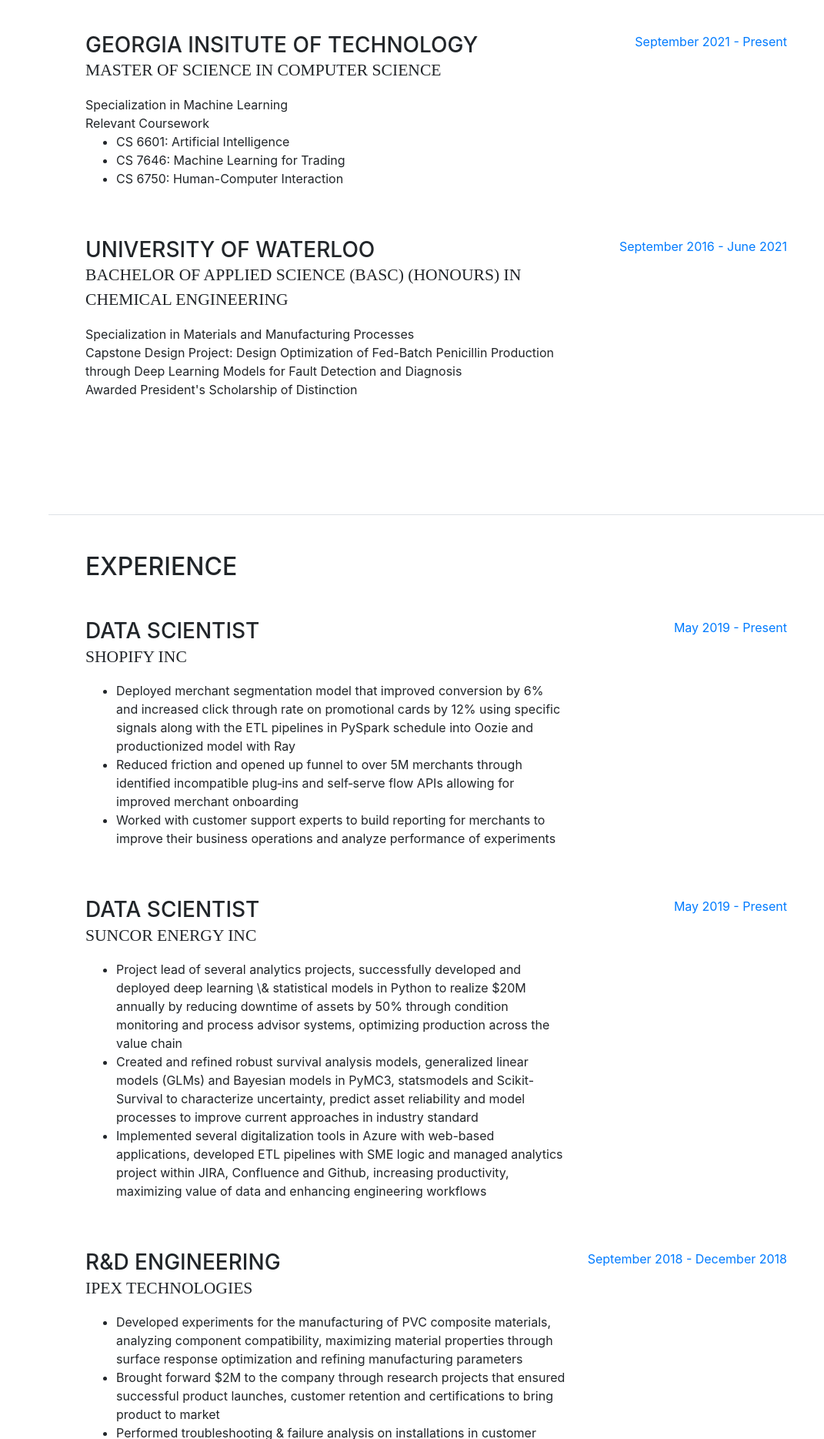
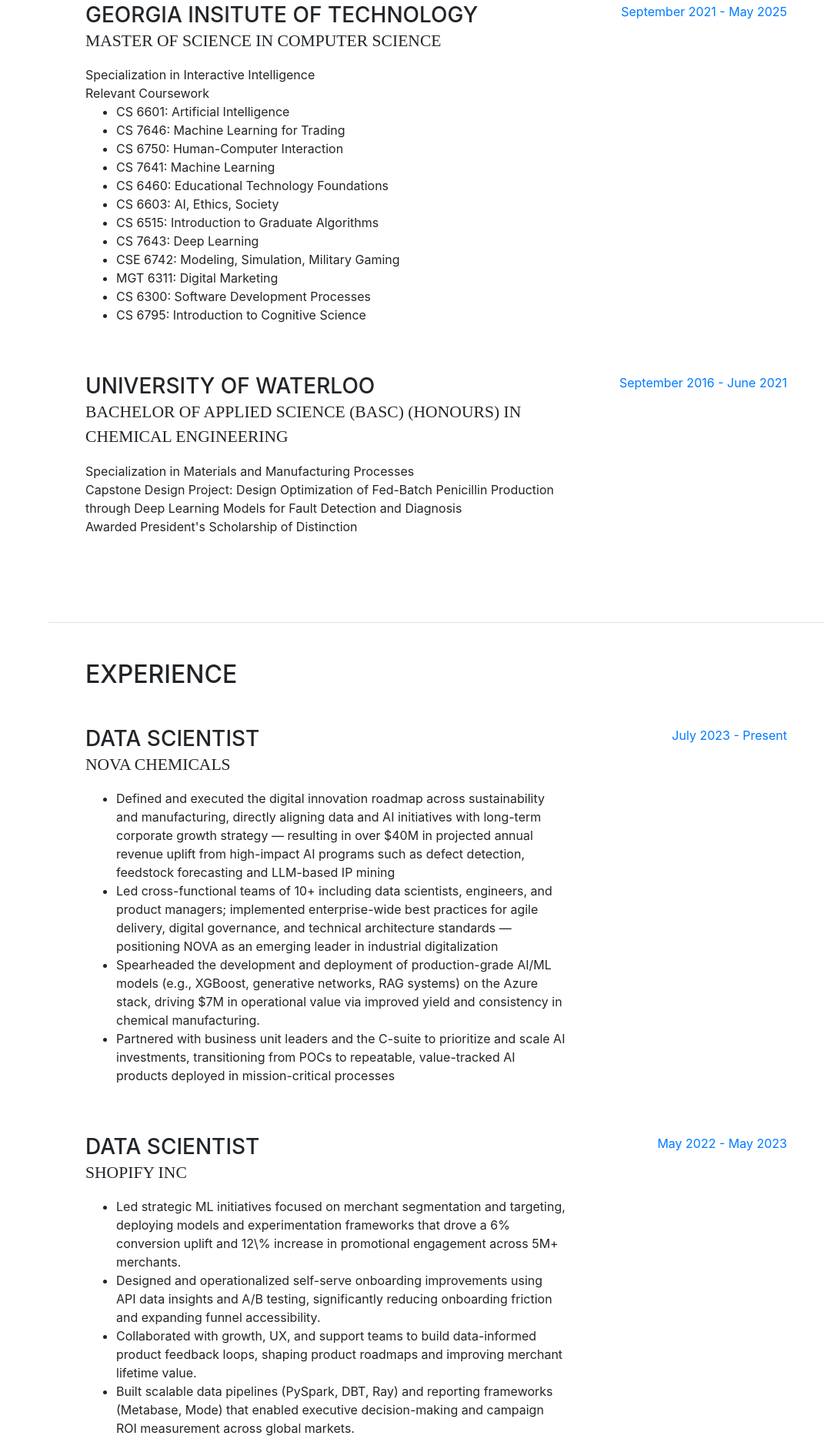
Before and after one commit to hematilldyl/hematilldyl.github.io, a website with bundled scripts: page index.html in a window 1280 px wide. Shown: the part 931-2800 px from the top of the page at 77% size, without its empty margins (209-1280 px from the left). Built offline with nearby package versions, Linux system fonts and the light colour scheme; a web font is replaced by a local one.

Commit message:
Update index.html

```diff
--- a/index.html
+++ b/index.html
@@ -78,6 +78,8 @@
 		  <div></div>
 		  <a href="https://github.com/hematilldyl/hematilldyl.github.io">To see the code for the website, click here.</a>
 		  <div></div>
+		  <a href="game/Game.html">If you would like to play a game, click here.</a>
+		  <div></div>
 		  <p></p>
 		  <p></p>
           <ul class="list-inline list-social-icons mb-0">
@@ -109,17 +111,26 @@
             <div class="resume-content mr-auto">
               <h3 class="mb-0">Georgia Insitute of Technology</h3>
               <div class="subheading mb-3">Master of Science in Computer Science</div>
-              <div>Specialization in Machine Learning</div>
+              <div>Specialization in Interactive Intelligence</div>
 		    <div>Relevant Coursework</div>
 		    <ul style="list-style-type:disc">
 			    <li>CS 6601: Artificial Intelligence</li>
 			    <li>CS 7646: Machine Learning for Trading</li>
 			    <li>CS 6750: Human-Computer Interaction</li>
+			    <li>CS 7641: Machine Learning</li>
+			    <li>CS 6460: Educational Technology Foundations</li>
+			    <li>CS 6603: AI, Ethics, Society</li>
+			    <li>CS 6515: Introduction to Graduate Algorithms</li>
+			    <li>CS 7643: Deep Learning</li>
+			    <li>CSE 6742: Modeling, Simulation, Military Gaming</li>
+			    <li>MGT 6311: Digital Marketing</li>
+			    <li>CS 6300: Software Development Processes</li>
+			    <li>CS 6795: Introduction to Cognitive Science</li>
 			  </ul>
               <p></p>
             </div>
             <div class="resume-date text-md-right">
-              <span class="text-primary">September 2021 - Present</span>
+              <span class="text-primary">September 2021 - May 2025</span>
             </div>
           </div>
           <div class="resume-item d-flex flex-column flex-md-row mb-5">
@@ -146,18 +157,34 @@
 	<div class="resume-item d-flex flex-column flex-md-row mb-5">
             <div class="resume-content mr-auto">
               <h3 class="mb-0">Data Scientist</h3>
+              <div class="subheading mb-3">NOVA Chemicals</div>
+              <ul style="list-style-type:disc">
+				<li>Defined and executed the digital innovation roadmap across sustainability and manufacturing, directly aligning data and AI initiatives with long-term corporate growth strategy — resulting in over
+					$40M in projected annual revenue uplift from high-impact AI programs such as defect detection, feedstock forecasting and LLM-based IP mining</li>
+				<li>Led cross-functional teams of 10+ including data scientists, engineers, and product managers; implemented enterprise-wide best practices for agile delivery, digital governance, and technical architecture standards —
+					positioning NOVA as an emerging leader in industrial digitalization</li>
+		      <li>Spearheaded the development and deployment of production-grade AI/ML models (e.g., XGBoost, generative networks, RAG systems) on the Azure stack, driving $7M in operational value via improved yield and consistency in chemical manufacturing.</li>
+		<li>Partnered with business unit leaders and the C-suite to prioritize and scale AI investments, transitioning from POCs to repeatable, value-tracked AI products deployed in mission-critical processes</li>
+	      </ul>
+            </div>
+            <div class="resume-date text-md-right">
+              <span class="text-primary">July 2023 - Present</span>
+            </div>
+          </div>
+
+	<div class="resume-item d-flex flex-column flex-md-row mb-5">
+            <div class="resume-content mr-auto">
+              <h3 class="mb-0">Data Scientist</h3>
               <div class="subheading mb-3">Shopify Inc</div>
               <ul style="list-style-type:disc">
-				<li>Deployed merchant segmentation model that improved conversion by 6% and increased click through rate on promotional
-				cards by 12% using specific signals along with the ETL pipelines in PySpark schedule into Oozie and productionized model
-				with Ray</li>
-				<li>Reduced friction and opened up funnel to over 5M merchants through identified incompatible plug‑ins and self‑serve flow
-				APIs allowing for improved merchant onboarding
-		      <li>Worked with customer support experts to build reporting for merchants to improve their business operations and analyze
-			performance of experiments</ul>
+				<li>Led strategic ML initiatives focused on merchant segmentation and targeting, deploying models and experimentation frameworks that drove a 6% conversion uplift and 12\% increase in promotional engagement across 5M+ merchants.</li>
+				<li>Designed and operationalized self-serve onboarding improvements using API data insights and A/B testing, significantly reducing onboarding friction and expanding funnel accessibility.</li>
+        			<li>Collaborated with growth, UX, and support teams to build data-informed product feedback loops, shaping product roadmaps and improving merchant lifetime value.
+		      <li>Built scalable data pipelines (PySpark, DBT, Ray) and reporting frameworks (Metabase, Mode) that enabled executive decision-making and campaign ROI measurement across global markets.</li>
+	      </ul>
             </div>
             <div class="resume-date text-md-right">
-              <span class="text-primary">May 2019 - Present</span>
+              <span class="text-primary">May 2022 - May 2023</span>
             </div>
           </div>
 
@@ -166,9 +193,10 @@
               <h3 class="mb-0">Data Scientist</h3>
               <div class="subheading mb-3">Suncor Energy Inc</div>
               <ul style="list-style-type:disc">
-				<li>Project lead of several analytics projects, successfully developed and deployed deep learning \& statistical models in Python to realize $20M annually by reducing downtime of assets by 50% through condition monitoring and process advisor systems, optimizing production across the value chain</li>
-				<li>Created and refined robust survival analysis models, generalized linear models (GLMs) and Bayesian models in PyMC3, statsmodels and Scikit-Survival to characterize uncertainty, predict asset reliability and model processes to improve current approaches in industry standard</li>
-				<li>Implemented several digitalization tools in Azure with web-based applications, developed ETL pipelines with SME logic and managed analytics project within JIRA, Confluence and Github, increasing productivity, maximizing value of data and enhancing engineering workflows</li>
+				<li>{Directed multi-year AI programs that enabled predictive maintenance and operational optimization across upstream and midstream assets — resulting in over $120M in annualized savings via reduced downtime, extended asset lifecycles, and lowered carbon footprint.</li>
+				<li>Led cross-functional teams across engineering, operations, and data science to design deep learning and Bayesian modeling platforms for equipment health, process control, and lifecycle extension.</li>
+				<li>Acted as product owner for digital reliability tools, overseeing product vision, SME collaboration, and roadmap execution using Azure, Python, and internal web-based tools.</li>
+				<li>Championed the integration of analytics into engineering workflows by building cloud-native solutions and democratizing model access for operators and decision-makers.</li>
 			  </ul>
             </div>
             <div class="resume-date text-md-right">
@@ -318,7 +346,24 @@
 		</li>
           </ul>
 
+		<section class="resume-section p-3 p-lg-5 d-flex flex-column" id="pubs">
+        <div class="my-auto">
+          <h2 class="mb-5">Patents</h2>
 
+	<ul class="fa-ul mb-0">
+				    <li>
+	       <i class="fa-li fa fa-trophy text-warning"></i>
+		 <a href="https://www.ic.gc.ca/opic-cipo/cpd/eng/patent/3151921/summary.html">CA3151921: SYSTEM AND METHOD FOR ESTIMATING RESERVOIR DEPLETION DURING BITUMEN PRODUCTION</a>
+		</li>
+		    <li>
+	       <i class="fa-li fa fa-trophy text-warning"></i>
+		 <a href="https://www.ic.gc.ca/opic-cipo/cpd/eng/patent/3188168/summary.html">CA3188168: SYSTEM AND METHOD TO DIAGNOSE ELECTRICAL FAILURE EVENTS FOR ELECTRICAL SUBMERSIBLE PUMPS</a>
+		</li>
+	    <li>
+	       <i class="fa-li fa fa-trophy text-warning"></i>
+		 <a href="https://www.ic.gc.ca/opic-cipo/cpd/eng/patent/3152964/summary.html">CA3152964: SYSTEM AND METHOD FOR ESTIMATING CONVECTIVE STEAM BOUNDARIES DURING BITUMEN PRODUCTION</a>
+		</li>
+          </ul>
 
         </div>
       </section>
```
